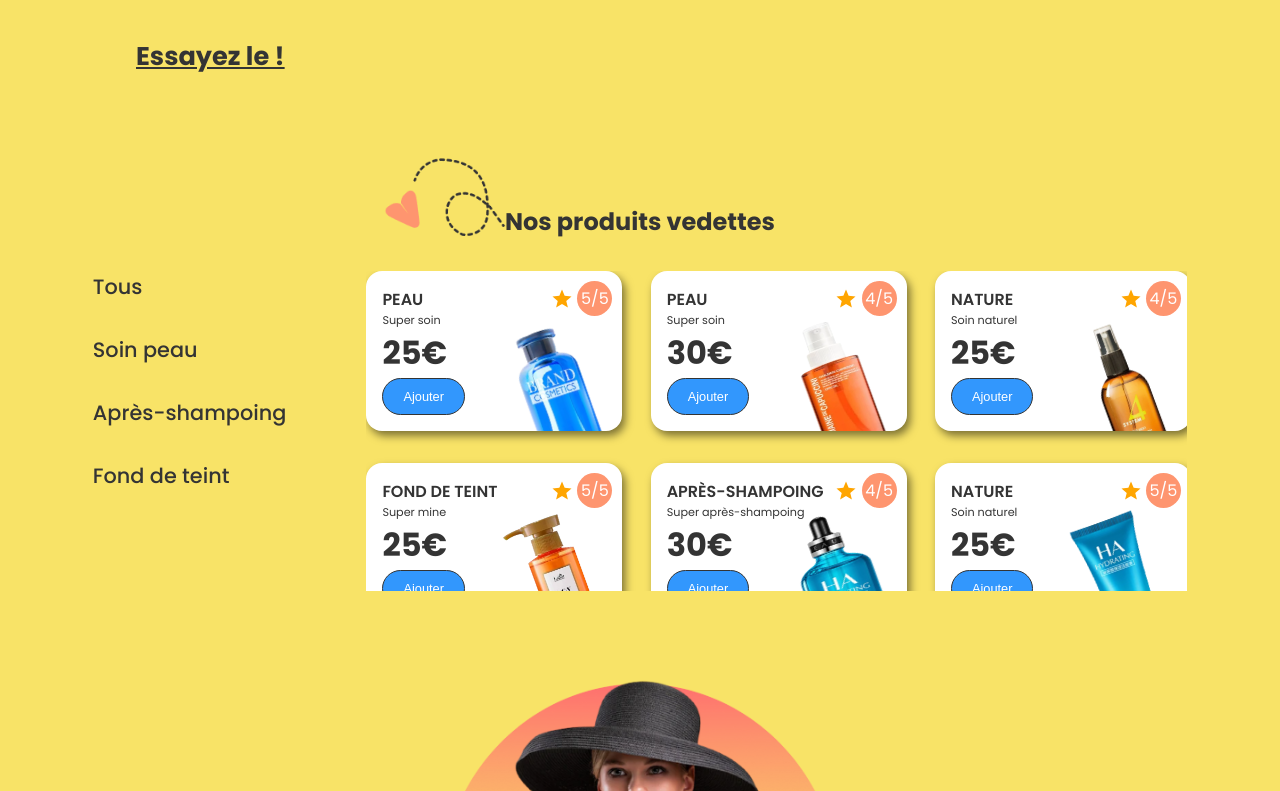
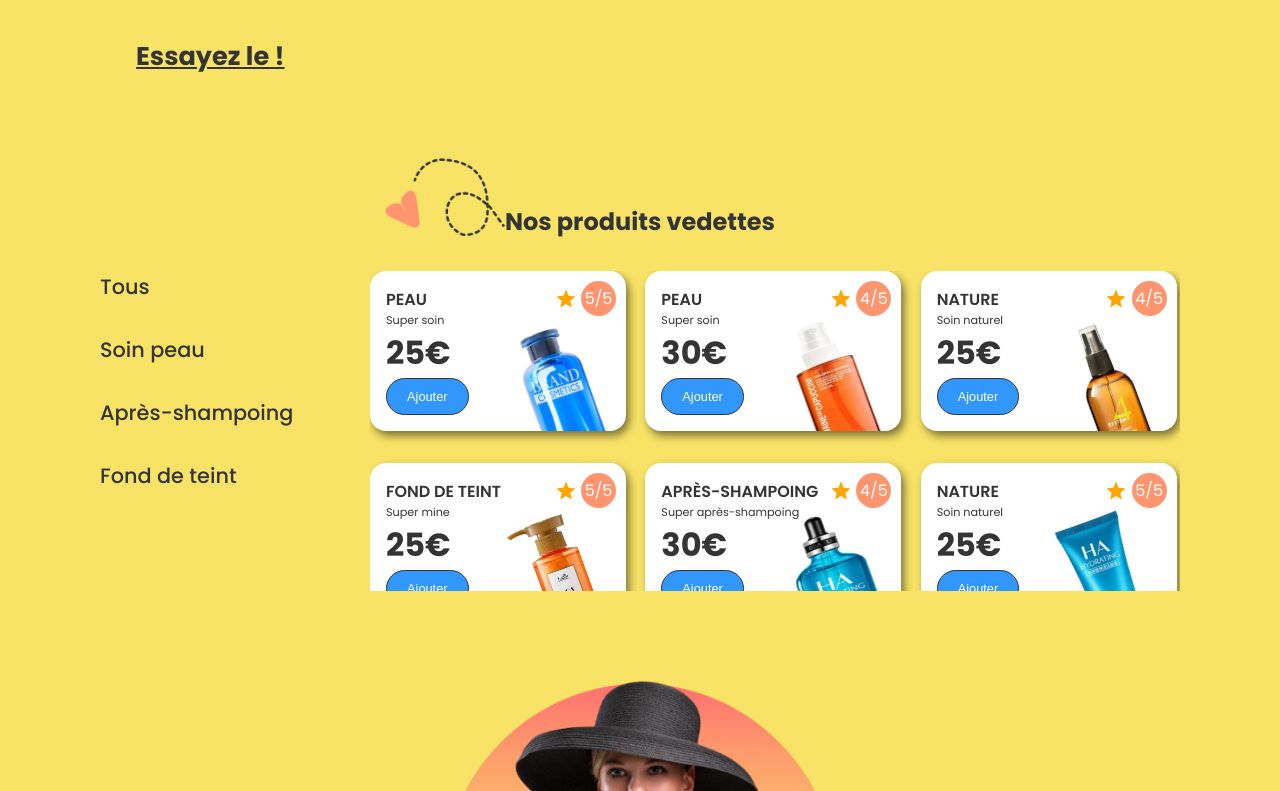
Before and after one commit to B-Frederic/shop-beauty, a React (Create React App) app: page / in a window 1280 px wide. Shown: the part 944-1735 px from the top of the page. Built offline with nearby package versions, Linux system fonts and the light colour scheme.

Commit message:
patcu: css filter bottom

```diff
--- a/src/styles/components/_products.scss
+++ b/src/styles/components/_products.scss
@@ -4,7 +4,7 @@
     align-items: center;
     justify-content: center;
     flex-direction: column;
-    padding: 0 2rem;
+    padding: 0 2.5rem;
 
     @media (max-width: 900px) {
         gap: 1rem;
@@ -76,7 +76,7 @@
         display: grid;
         grid-template-columns: repeat(auto-fill, minmax(250px, 1fr));
         height: 20rem;
-        grid-gap: 2rem;
+        grid-gap: 1rem;
         justify-content: space-between;
         overflow-y: scroll;
         overflow-x: hidden;
@@ -98,6 +98,7 @@
         display: flex;
         width: 16rem;
         height: 10rem;
+        margin-bottom: 1rem;
         padding: 1rem;
         background: var(--white);
         border-radius: 1rem;
```
